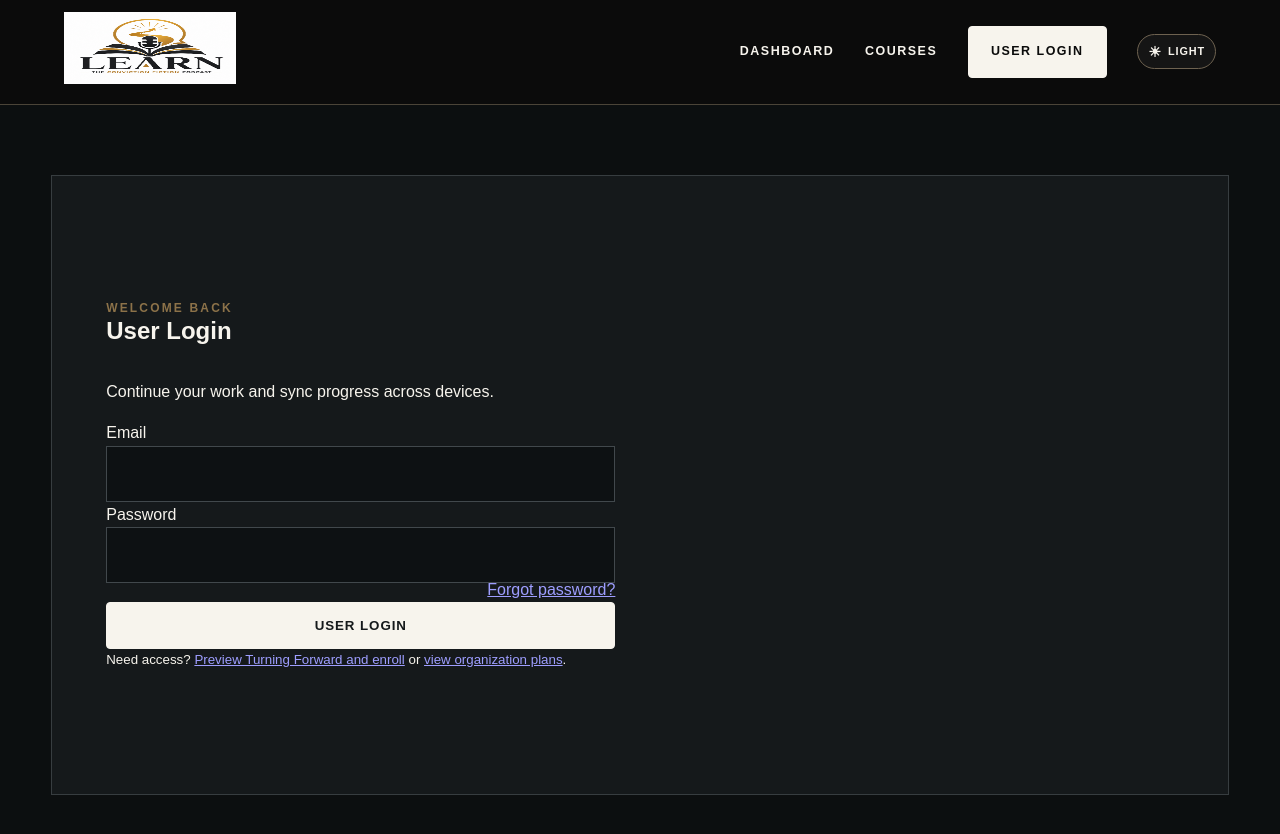
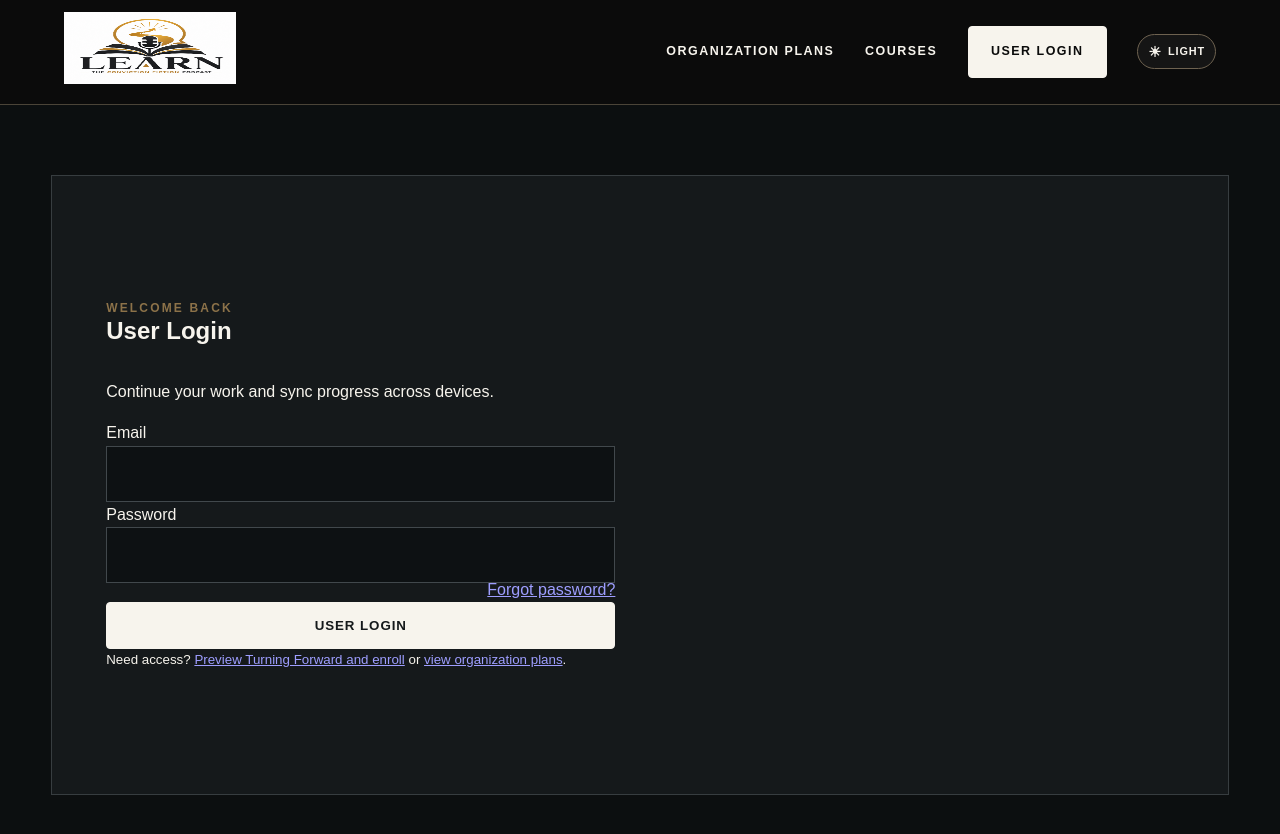
Before and after one commit to riversantoine93-dotcom/TCF-Learn, a Next.js app: page /login in a window 1280 px wide. Shown: the top 834 px of the page. Built offline with nearby package versions, Linux system fonts and the light colour scheme; no server answers.

Commit message:
Make organizational licensing primary navigation

```diff
--- a/components/Header.tsx
+++ b/components/Header.tsx
@@ -29,11 +29,11 @@ export default function Header() {
   return <>
     <header className={`site-header header-theme-${theme}`}>
       <div className="shell nav-wrap">
-        <Link href="/" className="brand header-brand" aria-label="TCF Learn home">
+        <Link href={user ? "/dashboard" : "/organizations"} className="brand header-brand" aria-label="TCF Learn home">
           <Image src="/learn-logo.png" alt="Learn — The Conviction Fiction Podcast" width={172} height={72} priority />
         </Link>
         <nav className="header-nav" aria-label="Primary navigation">
-          <Link href="/">Dashboard</Link>
+          <Link href={user ? "/dashboard" : "/organizations"}>{user ? "Dashboard" : "Organization Plans"}</Link>
           <Link href="/courses">Courses</Link>
           {user ? <><Link href="/profile">Profile</Link><button className="nav-button" onClick={() => signOut()}>Sign out</button></> : <Link className="button small" href="/login">User Login</Link>}
           <button type="button" className="header-theme-toggle" onClick={toggleTheme} aria-label={`Switch page to ${theme === "dark" ? "light" : "dark"} mode`} title={`Switch to ${theme === "dark" ? "light" : "dark"} mode`}>
```
